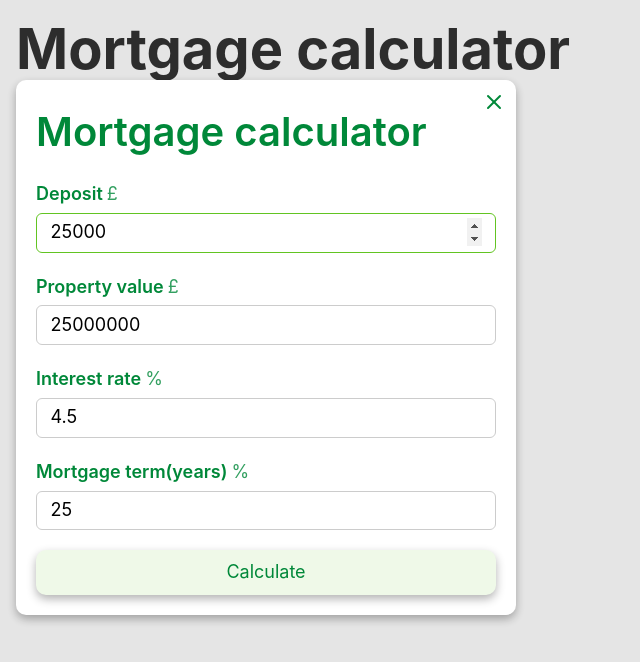
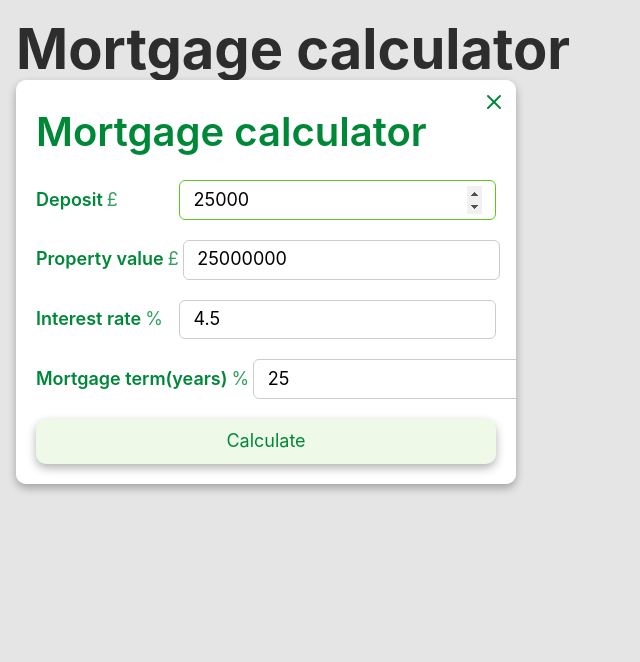
Before and after one commit to magda5281/mortgage-calculator, a React (Create React App) app: page / in a window 1280 px wide. Both pictures are taken after a click on the button "Mortgage calculator". Shown: the top 662 px of the page, without its empty margins (0-640 px from the left). Built offline with nearby package versions, Linux system fonts and the light colour scheme.

Commit message:
Update form styles

```diff
--- a/public/index.html
+++ b/public/index.html
@@ -11,7 +11,7 @@
       media="(prefers-color-scheme: dark)"
       content="#1a1a1a"
     />
-    <meta name="color-scheme" content="light dark" />
+    <!-- <meta name="color-scheme" content="light dark" /> -->
     <meta
       name="description"
       content="Web site created using create-react-app"
--- a/src/styles/form.css
+++ b/src/styles/form.css
@@ -13,6 +13,8 @@
   display: flex;
   align-items: baseline;
   gap: 0.25rem;
+  width: 50%;
+  white-space: nowrap;
 }
 
 .field_unit {
@@ -27,3 +29,11 @@
   min-height: 1.25rem;
   transition: color 0.2s;
 }
+
+/* On tablets and up */
+@media (min-width: 540px) {
+  .form_field {
+    flex-direction: row;
+    align-items: center; /* Optional: vertically align items in row layout */
+  }
+}
--- a/src/styles/global.css
+++ b/src/styles/global.css
@@ -65,7 +65,6 @@ textarea {
 }
 
 input {
-  width: 100%;
   padding: 0.25em 0.75em;
   border: 1px solid var(--border-primary);
   border-radius: 6px;
```
